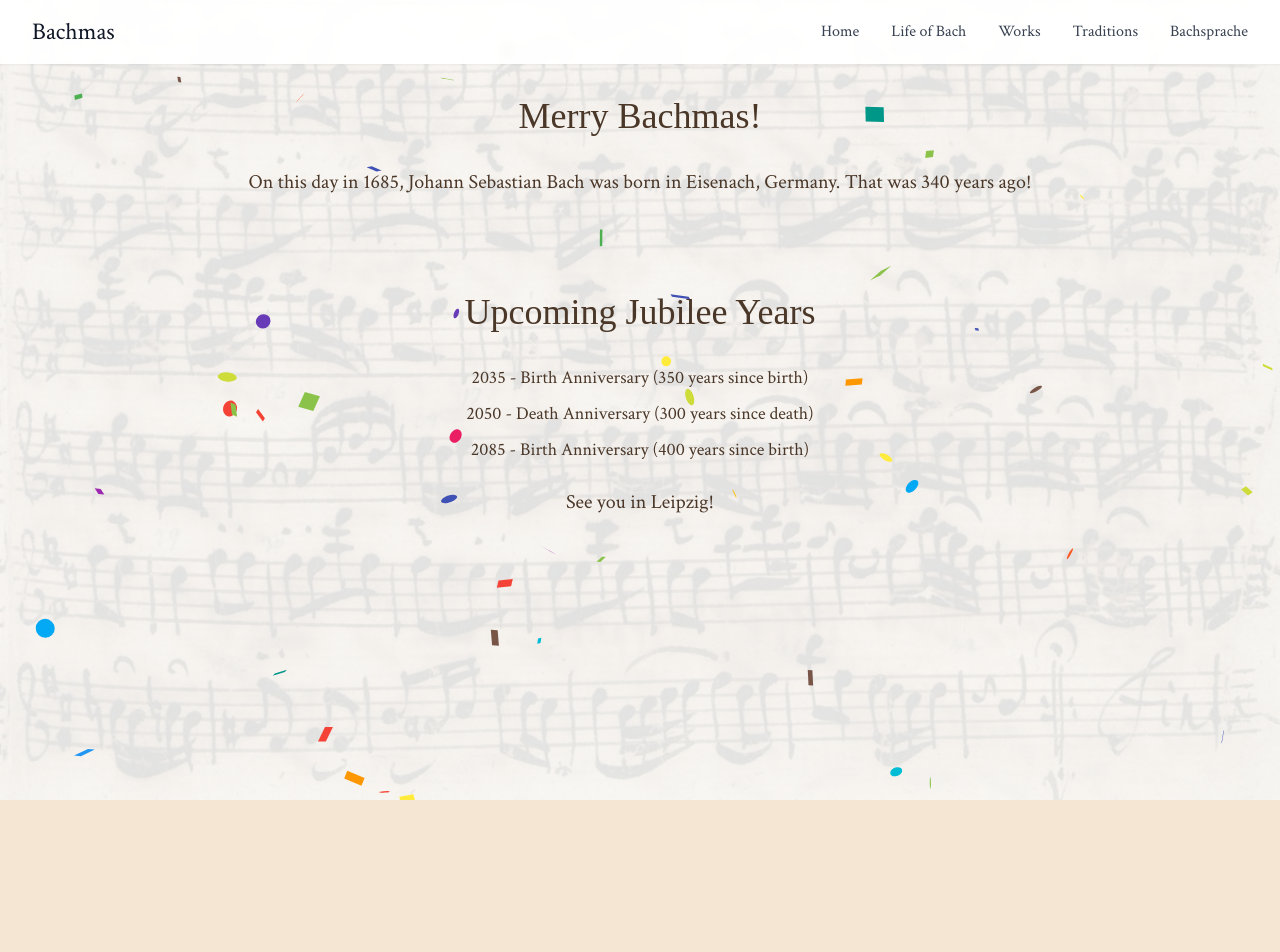
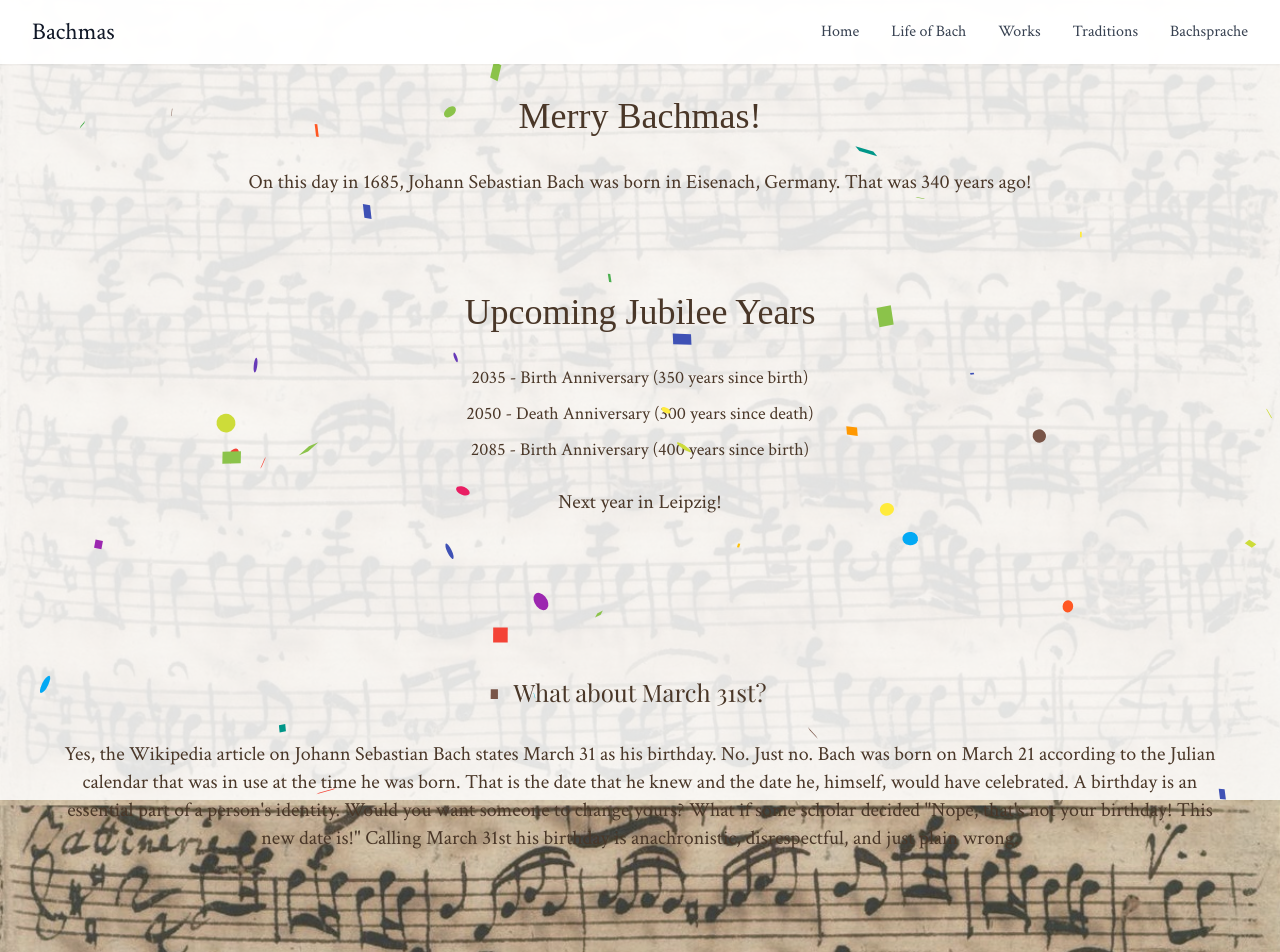
Before and after one commit to jguarascio/bachmas, a Next.js app: page / in a window 1280 px wide. Shown: the top 952 px of the page. Before the commit the page ends 800 px from the top, so only its background shows below. Built offline with nearby package versions, Linux system fonts and the light colour scheme; a web font is replaced by a local one.

Commit message:
Update home page

```diff
--- a/src/app/page.tsx
+++ b/src/app/page.tsx
@@ -152,7 +152,15 @@ export default function Home() {
               </ul>
               <br />
               <p className="text-xl text-bach-brown">
-              See you in Leipzig!
+                Next year in Leipzig!
+              </p>
+          </div>
+          <div className="pt-24 pb-16 px-4 sm:px-6 lg:px-8 max-w-7xl mx-auto">
+              <h2 className="text-2xl font-display text-bach-brown mb-8">What about March 31st?</h2>
+              <p className="text-xl text-bach-brown">
+                Yes, the Wikipedia article on Johann Sebastian Bach states March 31 as his birthday. No. Just no. Bach was born on March 21 according to the Julian calendar that was in use at the time he was born.
+                That is the date that he knew and the date he, himself, would have celebrated. A birthday is an essential part of a person&apos;s identity. Would you want someone to change yours? What if some scholar decided
+                &quot;Nope, that&apos;s not your birthday! This new date is!&quot; Calling March 31st his birthday is anachronistic, disrespectful, and just plain wrong.
               </p>
           </div>
         </div>
```
Lines whose indentation alone changed are shown as unchanged.
